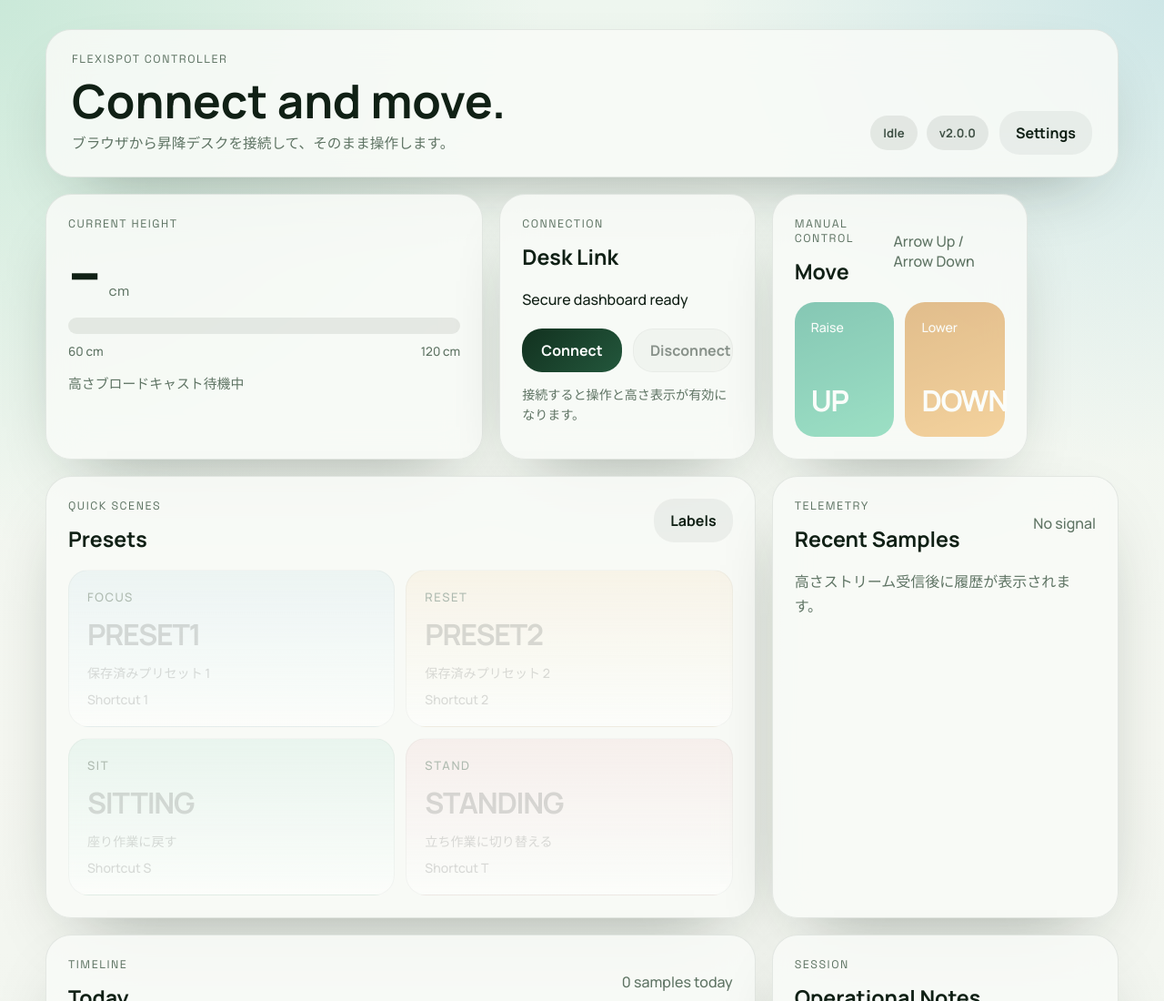
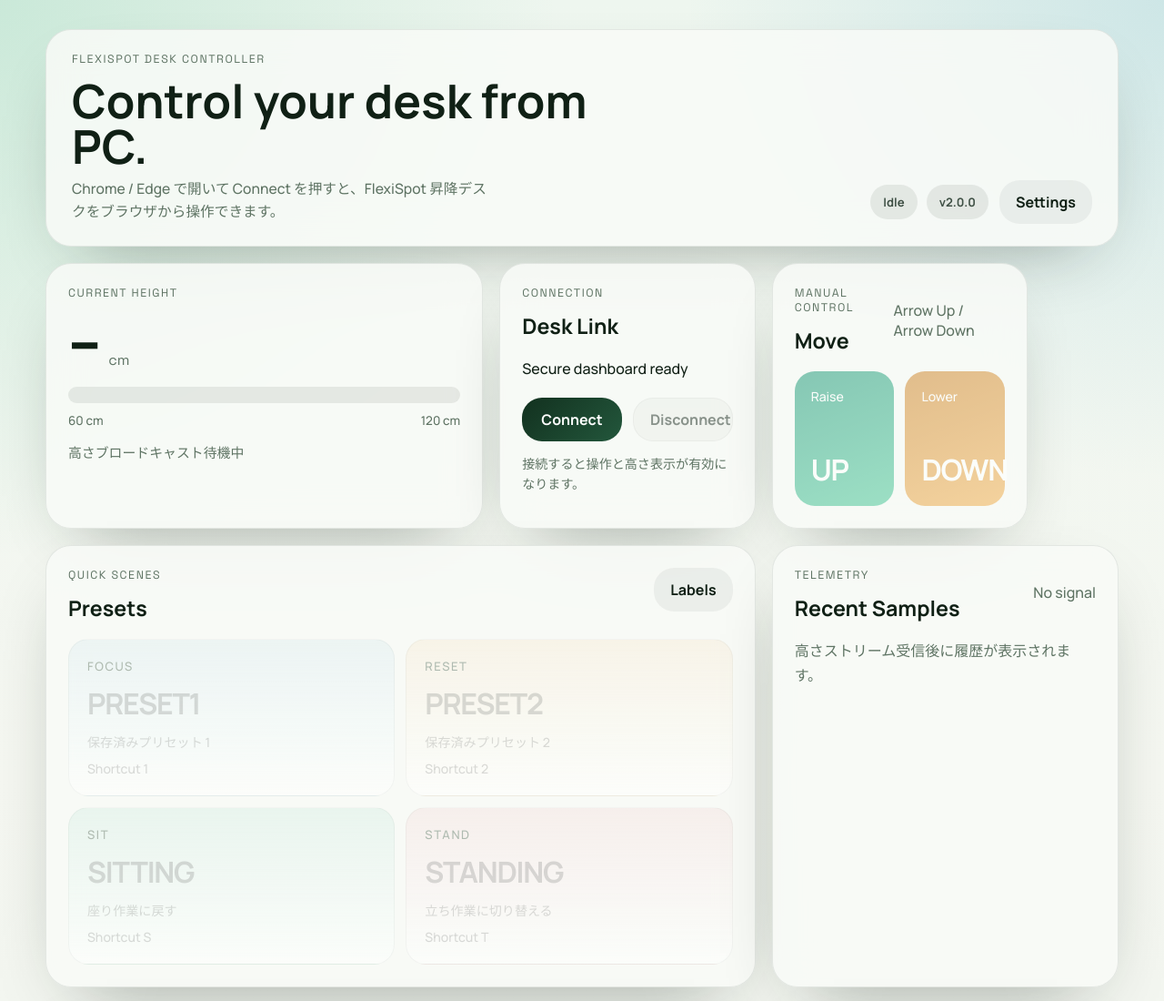
Before and after one commit to JunNakarai/flexispot-web-controller, a website built with Vite: page index.html in a window 1280 px wide. Shown: the top 1100 px of the page at 91% size. Built offline with nearby package versions, Linux system fonts and the light colour scheme.

Commit message:
Improve search and setup copy (#26)

```diff
--- a/index.html
+++ b/index.html
@@ -3,8 +3,8 @@
 <head>
     <meta charset="UTF-8">
     <meta name="viewport" content="width=device-width, initial-scale=1.0">
-    <meta name="description" content="Web Serial API で FlexiSpot デスクを制御する、モダンなブラウザコントローラー">
-    <title>FlexiSpot Control Deck</title>
+    <meta name="description" content="FlexiSpot 昇降デスクを PC の Chrome / Edge から操作するブラウザベースのコントローラー。Web Serial API で接続し、高さ表示、上下操作、プリセット呼び出しに対応。">
+    <title>FlexiSpot Controller | Control Your Desk From PC</title>
     <link rel="preconnect" href="https://fonts.googleapis.com">
     <link rel="preconnect" href="https://fonts.gstatic.com" crossorigin>
     <link href="https://fonts.googleapis.com/css2?family=Space+Grotesk:wght@400;500;700&family=Manrope:wght@500;700;800&display=swap" rel="stylesheet">
--- a/src/ui/app.ts
+++ b/src/ui/app.ts
@@ -205,9 +205,9 @@
             <div class="shell">
                 <section class="top-strip">
                     <div class="top-strip-copy">
-                        <p class="eyebrow">FlexiSpot Controller</p>
-                        <h1>Connect and move.</h1>
-                        <p class="lede">ブラウザから昇降デスクを接続して、そのまま操作します。</p>
+                        <p class="eyebrow">FlexiSpot Desk Controller</p>
+                        <h1>Control your desk from PC.</h1>
+                        <p class="lede">Chrome / Edge で開いて Connect を押すと、FlexiSpot 昇降デスクをブラウザから操作できます。</p>
                     </div>
                     <div class="top-strip-actions">
                         <div class="hero-badges">
```
Also changed, not shown: README.md.
